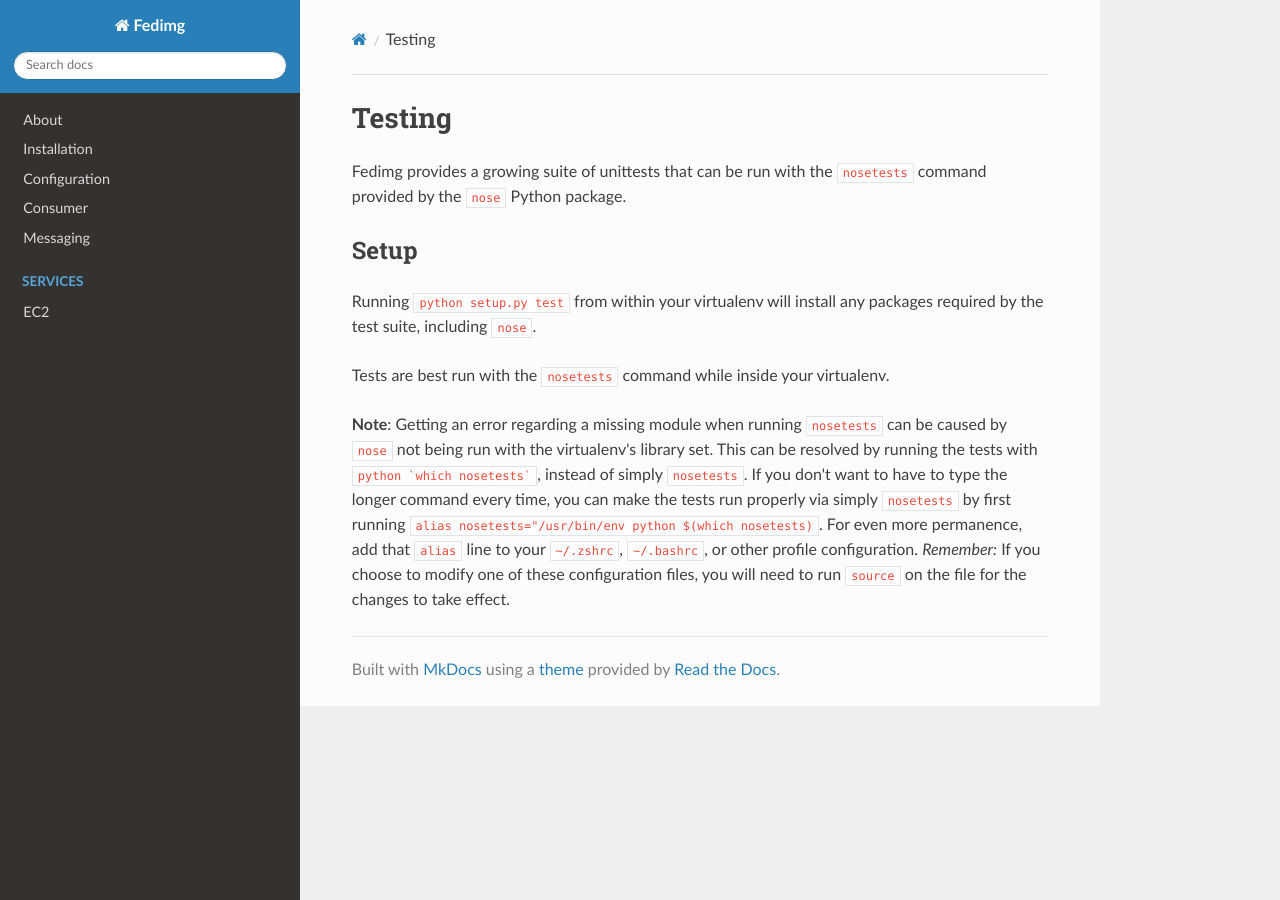
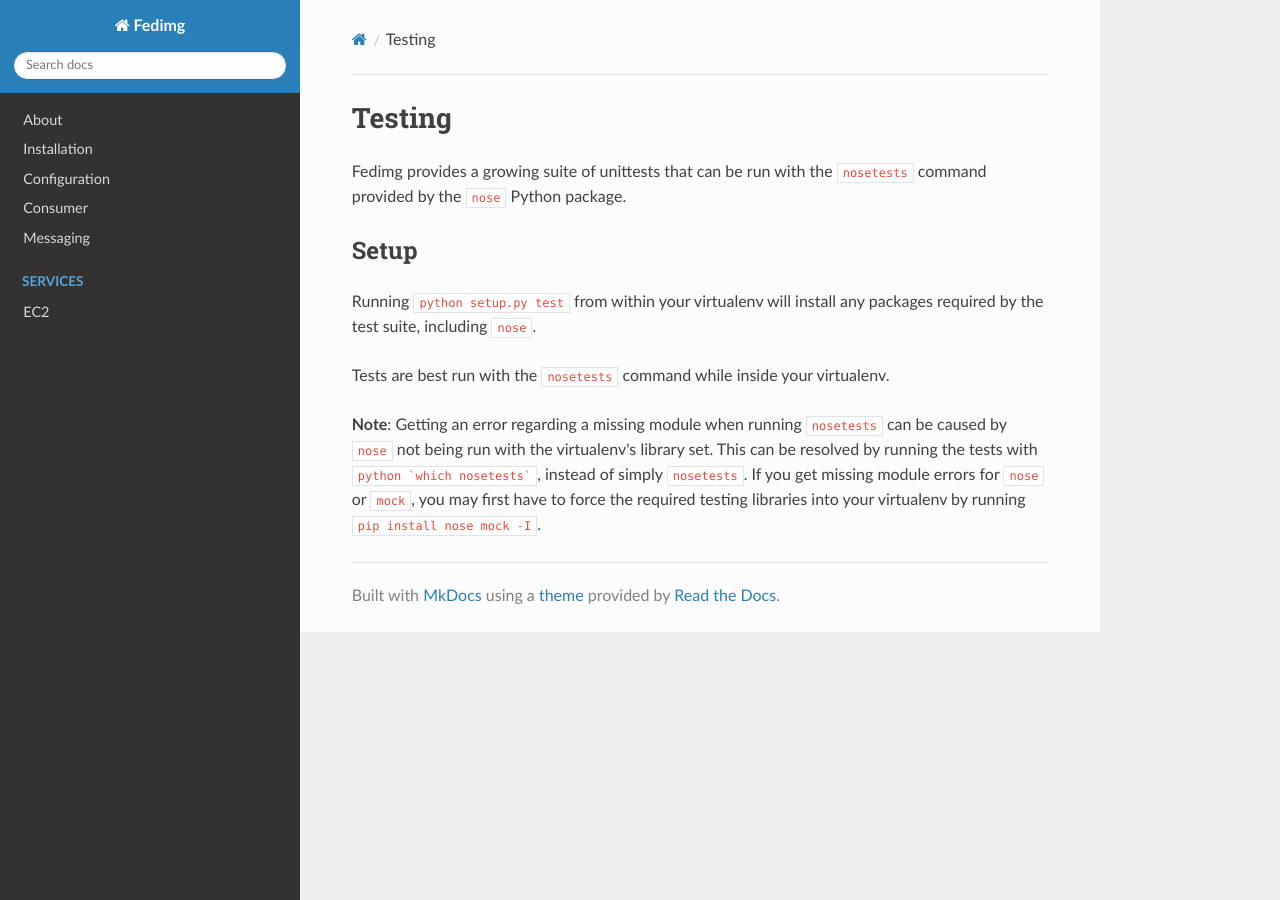
Before and after one commit to fedora-infra/fedimg, an MkDocs documentation site: the page built from docs/development/testing.md, in a window 1280 px wide. Built offline with MkDocs 1.6.1, drawn with Linux system fonts in a browser that asks for light colours; nearby versions of some CDN libraries; old or Windows-style settings are respelled for this version of MkDocs.

Commit message:
docs: these are actually the correct testing setup instructions

```diff
--- a/docs/development/testing.md
+++ b/docs/development/testing.md
@@ -13,10 +13,6 @@ Tests are best run with the `nosetests` command while inside your virtualenv.
 **Note**: Getting an error regarding a missing module when running `nosetests`
 can be caused by `nose` not being run with the virtualenv's library set. This
 can be resolved by running the tests with ``python `which nosetests` ``,
-instead of simply `nosetests`. If you don't want to have to type the longer
-command every time, you can make the tests run properly via simply `nosetests`
-by first running `alias nosetests="/usr/bin/env python $(which nosetests)`. For
-even more permanence, add that `alias` line to your `~/.zshrc`, `~/.bashrc`, or
-other profile configuration. *Remember:* If you choose to modify one of these
-configuration files, you will need to run `source` on the file for the changes
-to take effect.
+instead of simply `nosetests`. If you get missing module errors for `nose` or
+`mock`, you may first have to force the required testing
+libraries into your virtualenv by running `pip install nose mock -I`.
```
